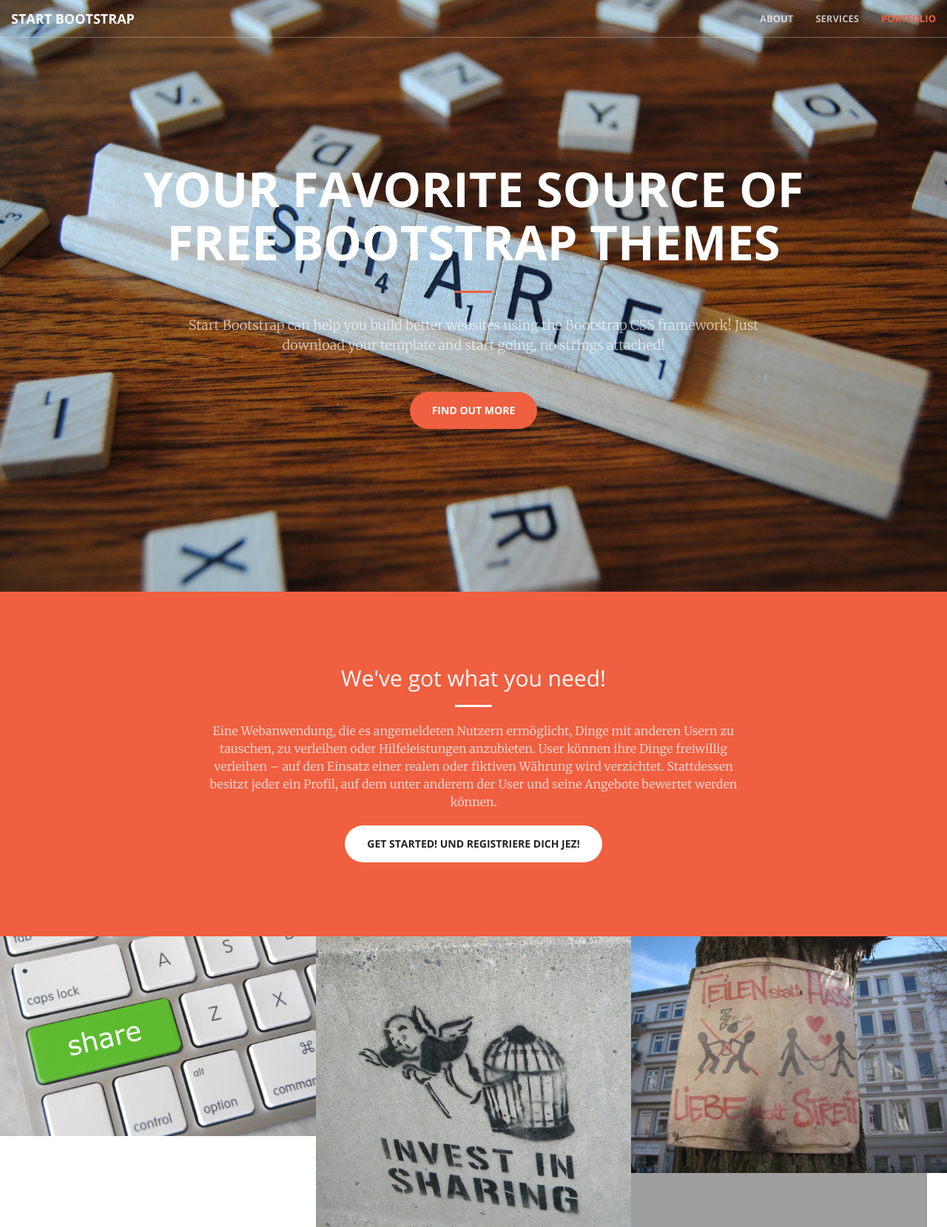
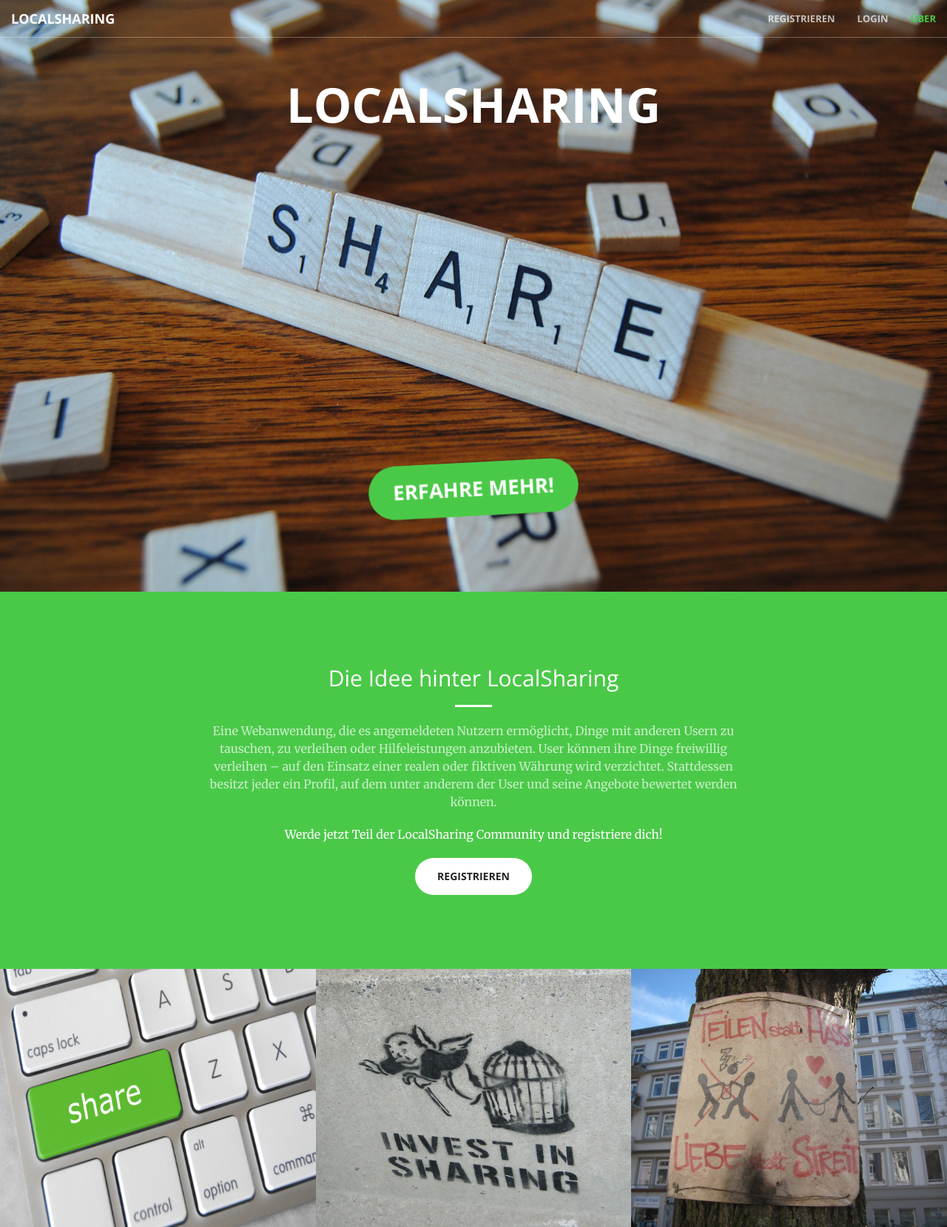
Before and after one commit to localSharing/localSharing, a Spring app: page /homePage in a window 1280 px wide. Shown: the top 1659 px of the page at 74% size. Run offline with Thymeleaf, Linux system fonts and the light colour scheme; the template is opened without the code that fills it, so the values that code supplies are empty; grey boxes are pictures that could not be loaded.

Commit message:
new UI for homePage

```diff
--- a/localSharing/src/main/resources/static/css/creative.css
+++ b/localSharing/src/main/resources/static/css/creative.css
@@ -16,7 +16,7 @@
 
 hr {
     max-width: 50px;
-    border-color: #f05f40;
+    border-color: #4AC948;
     border-width: 3px;
 }
 
@@ -25,7 +25,7 @@
 }
 
 a {
-    color: #f05f40;
+    color: #4AC948;
     -webkit-transition: all .35s;
     -moz-transition: all .35s;
     transition: all .35s;
@@ -52,7 +52,7 @@
 }
 
 .bg-primary {
-    background-color: #f05f40;
+    background-color: #4AC948;
 }
 
 .bg-dark {
@@ -195,7 +195,7 @@
 
 header .header-content .header-content-inner h1 {
     margin-top: 0;
-    margin-bottom: 0;
+    margin-bottom: 450px;
     text-transform: uppercase;
     font-weight: 700;
 }
@@ -385,9 +385,9 @@
 }
 
 .btn-primary {
-    border-color: #f05f40;
+    border-color: #4AC948;
     color: #fff;
-    background-color: #f05f40;
+    background-color: #4AC948;
     -webkit-transition: all .35s;
     -moz-transition: all .35s;
     transition: all .35s;
--- a/localSharing/src/main/resources/templates/homePage.html
+++ b/localSharing/src/main/resources/templates/homePage.html
@@ -7,7 +7,7 @@
 <meta name="description" content="" />
 <meta name="author" content="" />
 
-<title>Creative - Start Bootstrap Theme</title>
+<title>LocalSharing</title>
 
 <!-- Bootstrap Core CSS -->
 <link rel="stylesheet" href="/css/bootstrap.min.css" type="text/css" />
@@ -49,17 +49,16 @@
 						class="icon-bar"></span> <span class="icon-bar"></span> <span
 						class="icon-bar"></span>
 				</button>
-				<a class="navbar-brand page-scroll" href="#page-top">Start
-					Bootstrap</a>
+				<a class="navbar-brand page-scroll" href="#page-top">LocalSharing</a>
 			</div>
 
 			<!-- Collect the nav links, forms, and other content for toggling -->
 			<div class="collapse navbar-collapse"
 				id="bs-example-navbar-collapse-1">
 				<ul class="nav navbar-nav navbar-right">
-					<li><a class="page-scroll" href="#about">About</a></li>
-					<li><a class="page-scroll" href="#services">Services</a></li>
-					<li><a class="page-scroll" href="#portfolio">Portfolio</a></li>
+					<li><a class="page-scroll" href="/register">Registrieren</a></li>
+					<li><a class="page-scroll" href="/login">Login</a></li>
+					<li><a class="page-scroll" href="#portfolio">Über</a></li>
 				</ul>
 			</div>
 			<!-- /.navbar-collapse -->
@@ -70,13 +69,9 @@
 	<header>
 		<div class="header-content">
 			<div class="header-content-inner">
-				<h1>Your Favorite Source of Free Bootstrap Themes</h1>
-				<hr />
-				<p>Start Bootstrap can help you build better websites using the
-					Bootstrap CSS framework! Just download your template and start
-					going, no strings attached!</p>
-				<a href="#about" class="btn btn-primary btn-xl page-scroll">Find
-					Out More</a>
+				<h1>LocalSharing</h1>
+				<p></p>
+				<a href="#about" class="btn btn-primary btn-xl page-scroll animated infinite tada" style="font-size: 25px">Erfahre mehr!</a>
 			</div>
 		</div>
 	</header>
@@ -85,7 +80,7 @@
 		<div class="container">
 			<div class="row">
 				<div class="col-lg-8 col-lg-offset-2 text-center">
-					<h2 class="section-heading">We've got what you need!</h2>
+					<h2 class="section-heading">Die Idee hinter LocalSharing</h2>
 					<hr class="light" />
 					<p class="text-faded">Eine Webanwendung, die es angemeldeten
 						Nutzern ermöglicht, Dinge mit anderen Usern zu tauschen, zu
@@ -94,8 +89,8 @@
 						Währung wird verzichtet. Stattdessen besitzt jeder ein Profil, auf
 						dem unter anderem der User und seine Angebote bewertet werden
 						können.</p>
-					<a href="#" class="btn btn-default btn-xl">Get Started! und
-						Registriere dich jez!</a>
+						<p>Werde jetzt Teil der LocalSharing Community und registriere dich!</p>
+					<a href="/register" class="btn btn-default btn-xl">Registrieren</a>
 				</div>
 			</div>
 		</div>
@@ -106,67 +101,67 @@
 		<div class="container-fluid">
 			<div class="row no-gutter">
 				<div class="col-lg-4 col-sm-6">
-					<a href="#" class="portfolio-box"> <img
-						src="img/portfolio/1.jpg" class="img-responsive" alt="" />
+					<a href="/login" class="portfolio-box"> <img
+						src="img/portfolio/1.jpg" class="img-responsive" style="height:350px; width:650px;" alt="" />
 						<div class="portfolio-box-caption">
 							<div class="portfolio-box-caption-content">
-								<div class="project-category text-faded">Category</div>
-								<div class="project-name">Project Name</div>
+								<div class="project-category text-faded">LocalSharing</div>
+								<div class="project-name">Share</div>
 							</div>
 						</div>
 					</a>
 				</div>
 				<div class="col-lg-4 col-sm-6">
-					<a href="#" class="portfolio-box"> <img
-						src="img/portfolio/2.jpg" class="img-responsive" alt="" />
+					<a href="/login" class="portfolio-box"> <img
+						src="img/portfolio/2.jpg" class="img-responsive" style="height:350px; width:650px;" alt="" />
 						<div class="portfolio-box-caption">
 							<div class="portfolio-box-caption-content">
-								<div class="project-category text-faded">Category</div>
-								<div class="project-name">Project Name</div>
+								<div class="project-category text-faded">LocalSharing</div>
+								<div class="project-name">Share</div>
 							</div>
 						</div>
 					</a>
 				</div>
 				<div class="col-lg-4 col-sm-6">
-					<a href="#" class="portfolio-box"> <img
-						src="img/portfolio/3.jpg" class="img-responsive" alt="" />
+					<a href="/login" class="portfolio-box"> <img
+						src="img/portfolio/3.jpg" class="img-responsive" style="height:350px; width:650px;" alt="" />
 						<div class="portfolio-box-caption">
 							<div class="portfolio-box-caption-content">
-								<div class="project-category text-faded">Category</div>
-								<div class="project-name">Project Name</div>
+								<div class="project-category text-faded">LocalSharing</div>
+								<div class="project-name">Share</div>
 							</div>
 						</div>
 					</a>
 				</div>
 				<div class="col-lg-4 col-sm-6">
-					<a href="#" class="portfolio-box"> <img
-						src="img/portfolio/4.jpg" class="img-responsive" alt="" />
+					<a href="/login" class="portfolio-box"> <img
+						src="img/portfolio/4.jpg" class="img-responsive" style="height:350px; width:650px;" alt="" />
 						<div class="portfolio-box-caption">
 							<div class="portfolio-box-caption-content">
-								<div class="project-category text-faded">Category</div>
-								<div class="project-name">Project Name</div>
+								<div class="project-category text-faded">LocalSharing</div>
+								<div class="project-name">Share</div>
 							</div>
 						</div>
 					</a>
 				</div>
 				<div class="col-lg-4 col-sm-6">
-					<a href="#" class="portfolio-box"> <img
-						src="img/portfolio/5.jpg" class="img-responsive" alt="" />
+					<a href="/login" class="portfolio-box"> <img
+						src="img/portfolio/5.jpg" class="img-responsive" style="height:350px; width:650px;" alt="" />
 						<div class="portfolio-box-caption">
 							<div class="portfolio-box-caption-content">
-								<div class="project-category text-faded">Category</div>
-								<div class="project-name">Project Name</div>
+								<div class="project-category text-faded">LocalSharing</div>
+								<div class="project-name">Share</div>
 							</div>
 						</div>
 					</a>
 				</div>
 				<div class="col-lg-4 col-sm-6">
-					<a href="#" class="portfolio-box"> <img
-						src="img/portfolio/6.jpg" class="img-responsive" alt="" />
+					<a href="/login" class="portfolio-box"> <img
+						src="img/portfolio/6.jpg" class="img-responsive" style="height:350px; width:650px;" alt="" />
 						<div class="portfolio-box-caption">
 							<div class="portfolio-box-caption-content">
-								<div class="project-category text-faded">Category</div>
-								<div class="project-name">Project Name</div>
+								<div class="project-category text-faded">LocalSharing</div>
+								<div class="project-name">Share</div>
 							</div>
 						</div>
 					</a>
```
Also changed, not shown: other parts of localSharing/src/main/resources/static/css/creative.css (+15 -15 lines).
